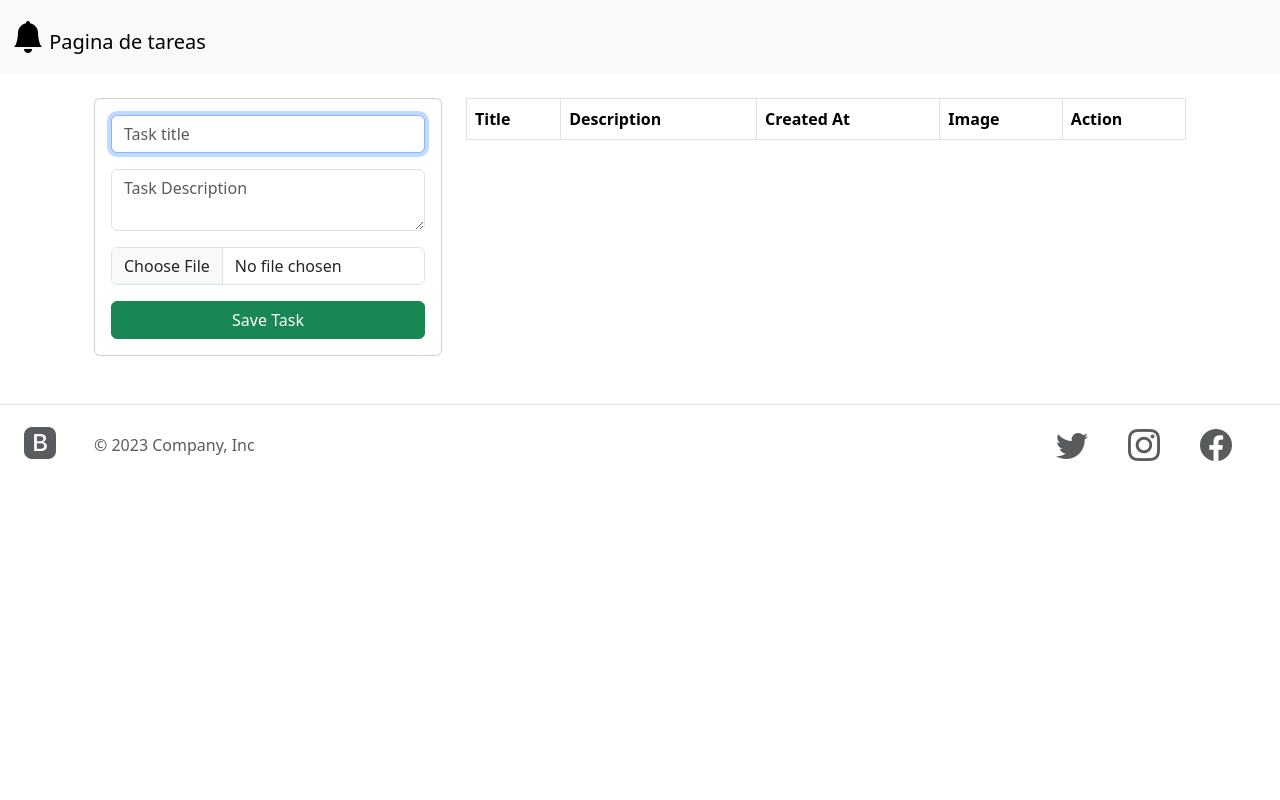
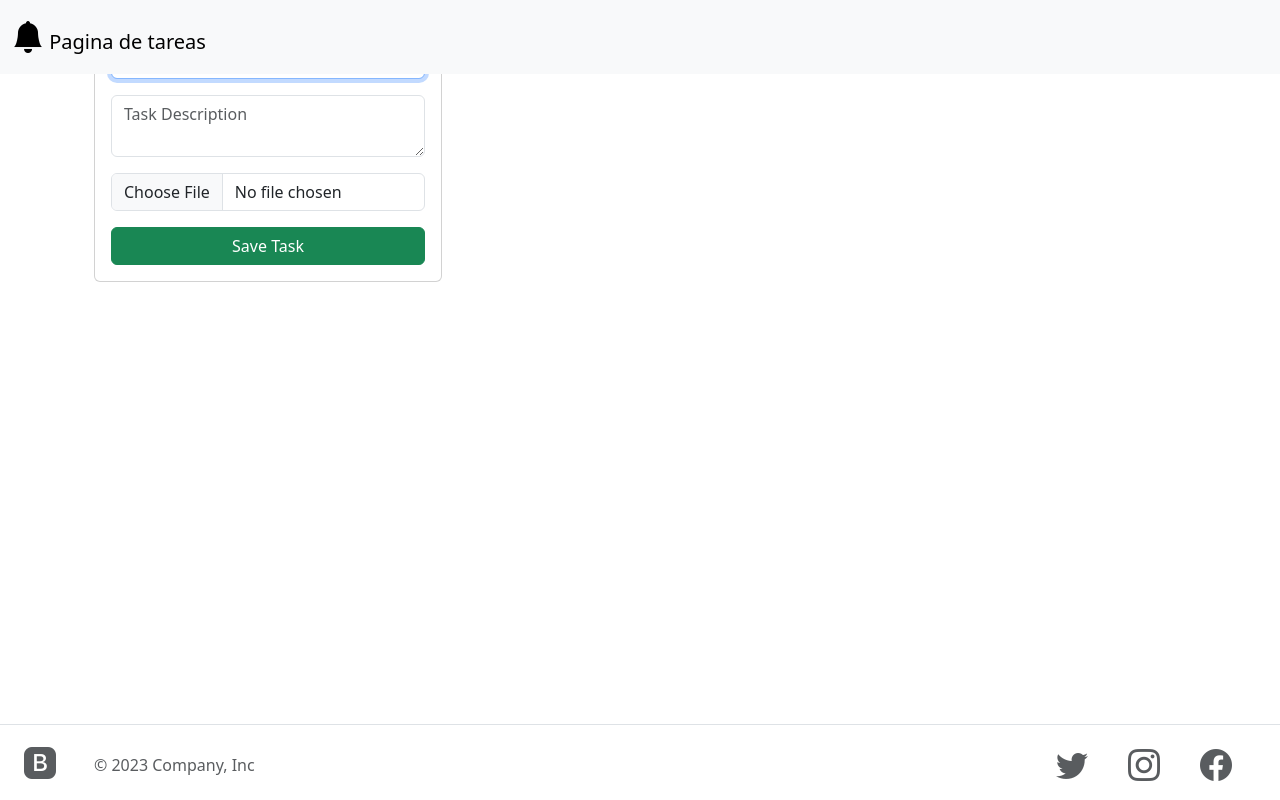
Before and after one commit to Lordgg007/PHP_mysql_crud_gaudy_14ago23, a PHP site: page / in a window 1280 px wide. Run offline with PHP 8.4, Linux system fonts and the light colour scheme; data that the repository does not hold is empty; some libraries are stand-ins or nearby versions.

Commit message:
fixed footer

```diff
--- a/includes/footer.php
+++ b/includes/footer.php
@@ -1,4 +1,4 @@
-<div class="container-f;uid">
+<div class="container-fluid fixed">
     <footer class="d-flex flex-wrap justify-content-between align-items-center py-3 my-4 border-top">
       <div class="col-md-4 d-flex align-items-center">
         <a href="/" class="mb-3 me-2 mb-md-0 text-body-secondary text-decoration-none lh-1">
--- a/includes/header.php
+++ b/includes/header.php
@@ -9,12 +9,12 @@
   <link rel="stylesheet" href="style.css">
 </head>
 <body>
-  <header>
+  <header class="fixed-header">
     <nav class="navbar bg-body-tertiary">
       <div class="container-fluid">
         <a class="navbar-brand" href="#">
           <i class="bi bi-bell-fill"></i>
-          Pagina de tareas
+          <span>Pagina de tareas</span>
         </a>
       </div>
     </nav>
--- a/index.php
+++ b/index.php
@@ -19,7 +19,7 @@
 
         <!-- ADD TASK FORM-->
         <div class="card card-body">
-        <form action="save_task.php" method="POST" enctype="multipart/form-data">
+          <form action="save_task.php" method="POST" enctype="multipart/form-data">
           <div class="form-group mb-3">
             <input type="text" name="title" class="form-control" placeholder="Task title" autofocus>
           </div>
@@ -45,7 +45,7 @@
             <th>Action</th>
           </tr>
         </thead>
-        <tbody>
+        <body>
 
         <?php
           $query = "SELECT * FROM task";
@@ -70,7 +70,7 @@
             </td>
           </tr>
           <?php } ?>
-        </tbody>
+        </body>
       </table>
     </div>
   </div>
--- a/style.css
+++ b/style.css
@@ -5,3 +5,37 @@
 .resize-image {
     width: 7rem;
 }
+
+.fixed{
+    position: fixed;
+    bottom: 0;
+    left: 0;
+    width: 100%;
+    height: 100px;
+    padding: 0;
+}
+
+.background-color-transparency {
+  background-color: rgba(255, 255, 255, 0.95);
+}
+
+body {
+  height: 100vh;
+}
+
+.fixed-header {
+  position: fixed;
+  top: 0;
+  left: 0;
+  width: 100%;
+  z-index: 1;
+}
+
+.align-elements {
+  display: flex;
+  align-items: center;
+}
+
+.delete-scroll {
+  overflow: hidden;
+}
```
Also changed, not shown: edit.php (+39 -10 lines).
